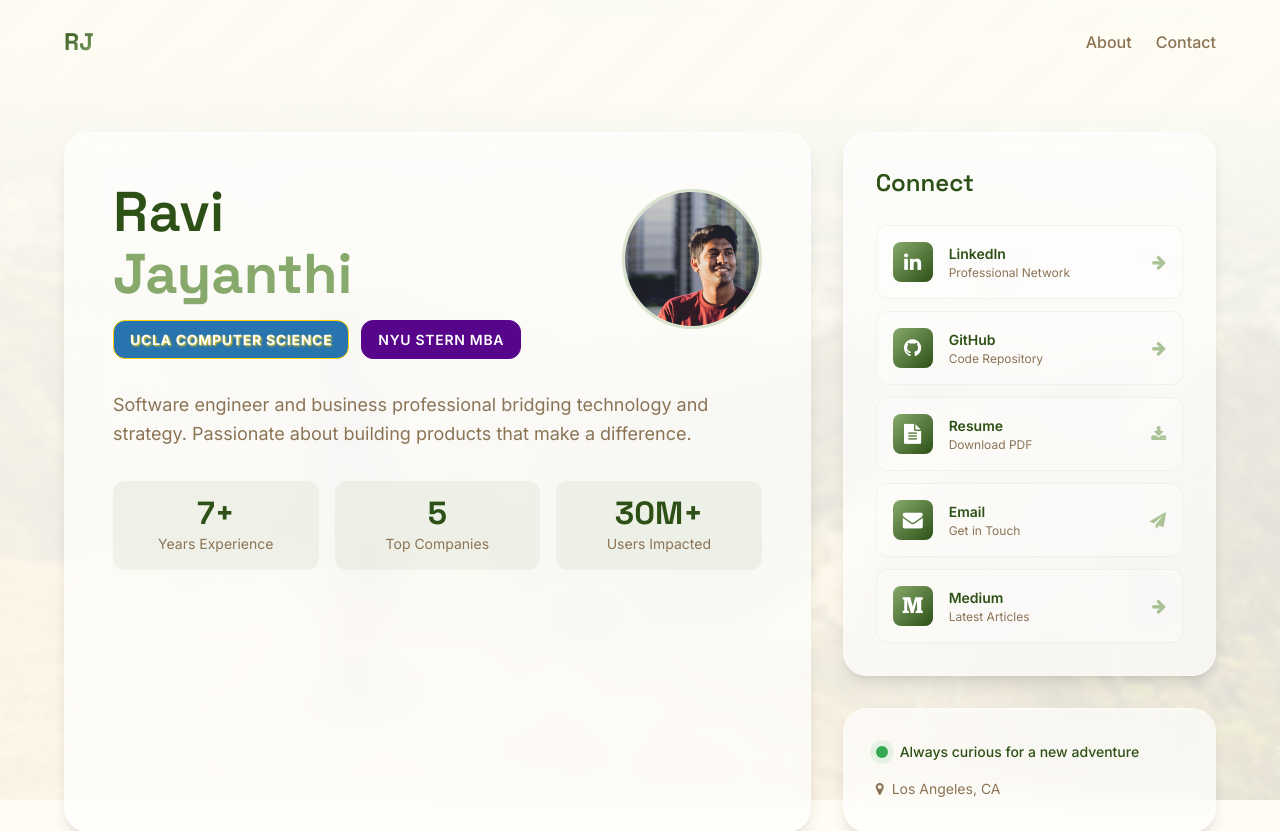
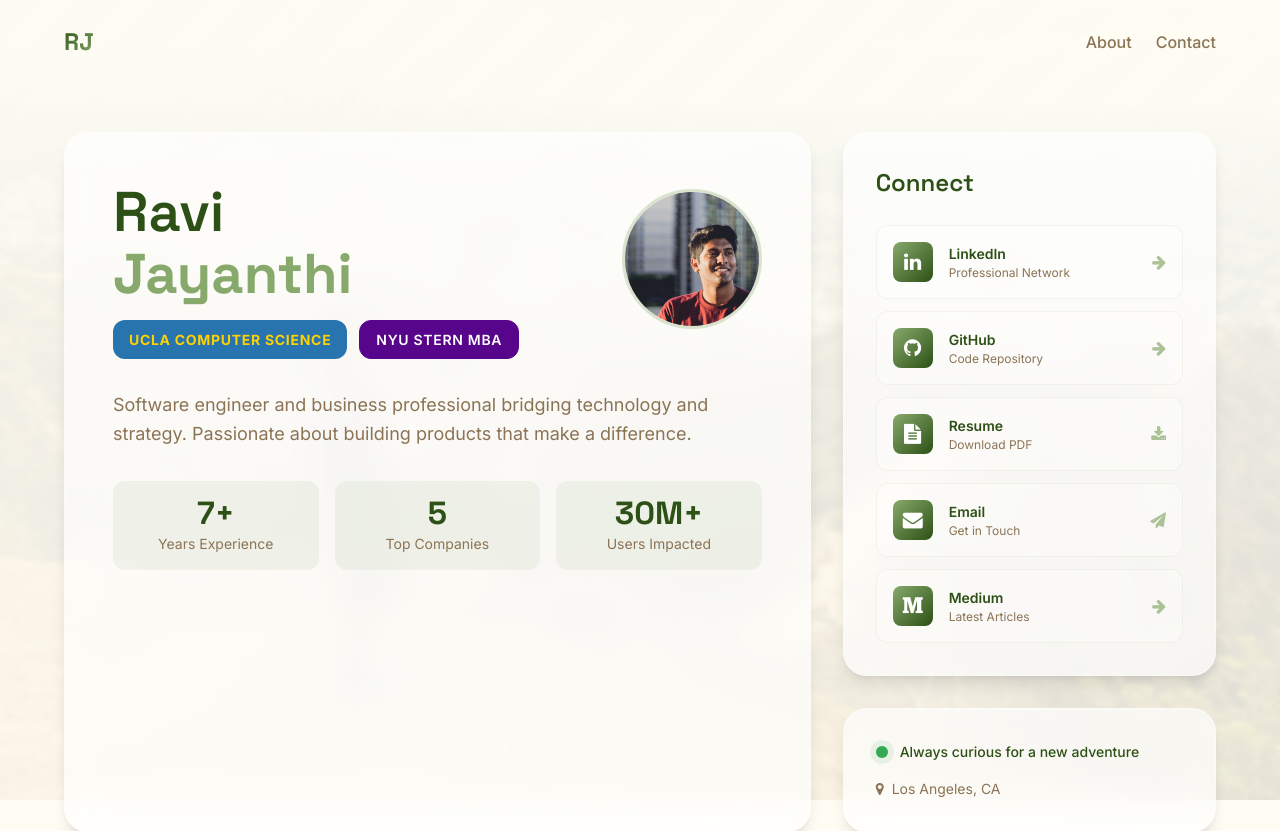
Before and after one commit to ravikjay/ravikjay.github.io, a PHP site: page / in a window 1280 px wide. Shown: the top 831 px of the page. Run offline with PHP 8.4, Linux system fonts and the light colour scheme.

Commit message:
fix UCLA tag color scheme v2

```diff
--- a/css/style.css
+++ b/css/style.css
@@ -334,10 +334,8 @@ body {
 
 .tag-ucla {
   background: var(--ucla-blue);
-  color: var(--ucla-white);
-  text-shadow: 1px 1px 2px var(--ucla-gold);
+  color: var(--ucla-gold);
   font-weight: 700;
-  border: 1px solid var(--ucla-gold);
 }
 
 .tag-nyu {
```
